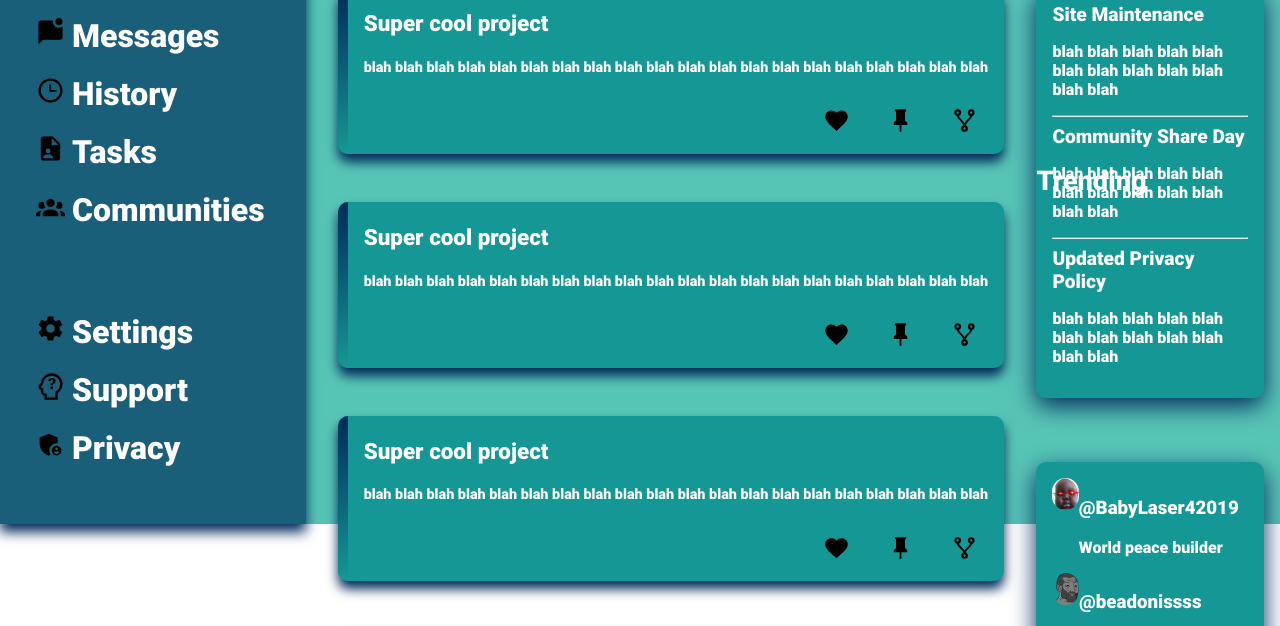
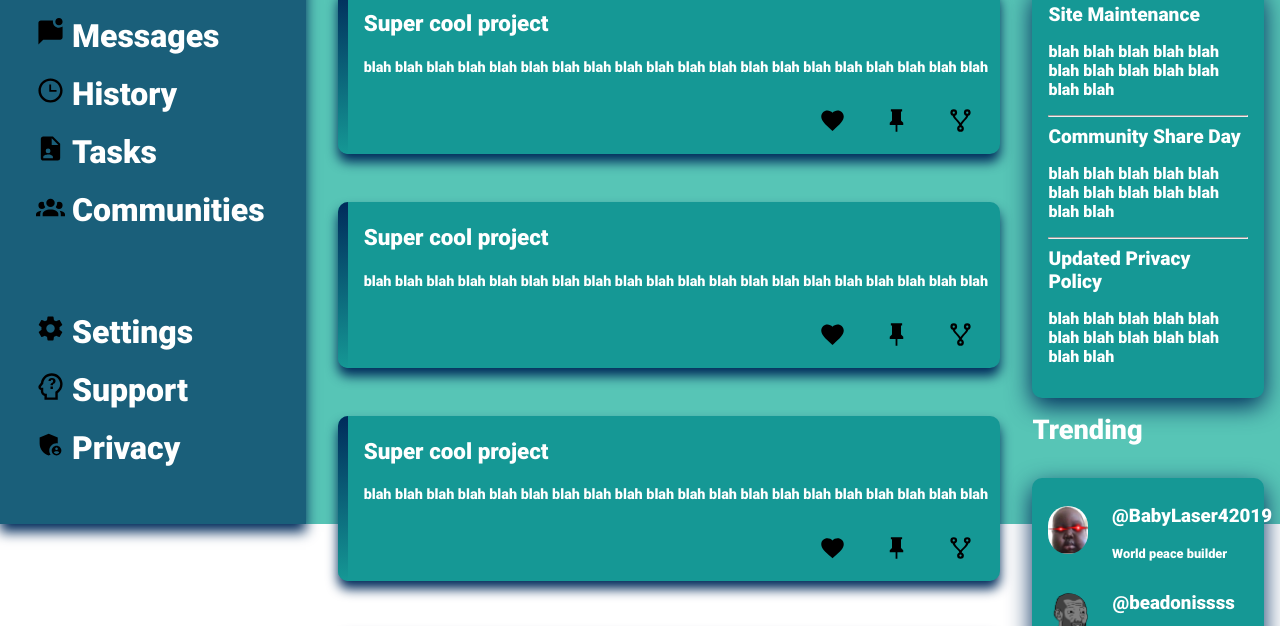
Before and after one commit to baldx/admin-dashboard, a plain HTML site: page index.html in a window 1280 px wide. Shown: the part 276-902 px from the top of the page. Drawn offline with Linux system fonts and the light colour scheme.

Commit message:
position and style trending profiles

```diff
--- a/style.css
+++ b/style.css
@@ -336,23 +336,34 @@ button:active {
     background: var(--h-bg-color);
     box-shadow: var(--dark-blue-gradient) 0px 8px 24px;
     border-radius: 10px;
-    padding: 16px;
+    padding: 8px;
+    padding-left: 16px;
 }
 
 .trending-header {
-    position: absolute;
-    bottom: 300px;
+    position: relative;
+    margin: 0;
+    height: 0px;
     font-size: 1.7em;
 }
 
 .trending-profile {
     display: flex;
+    justify-content: start;
+    align-items: center;
 }
 
 .trending-profile img {
     border-radius: 50px;
+    height: 3em;
 }
 
 .trending-user-info {
-    margin: 0px;
+    position: relative;
+    left: 1em;
+    margin-left: 8px;
 }
+
+.trending-user-info p {
+    font-size: 0.8em;
+}
```
